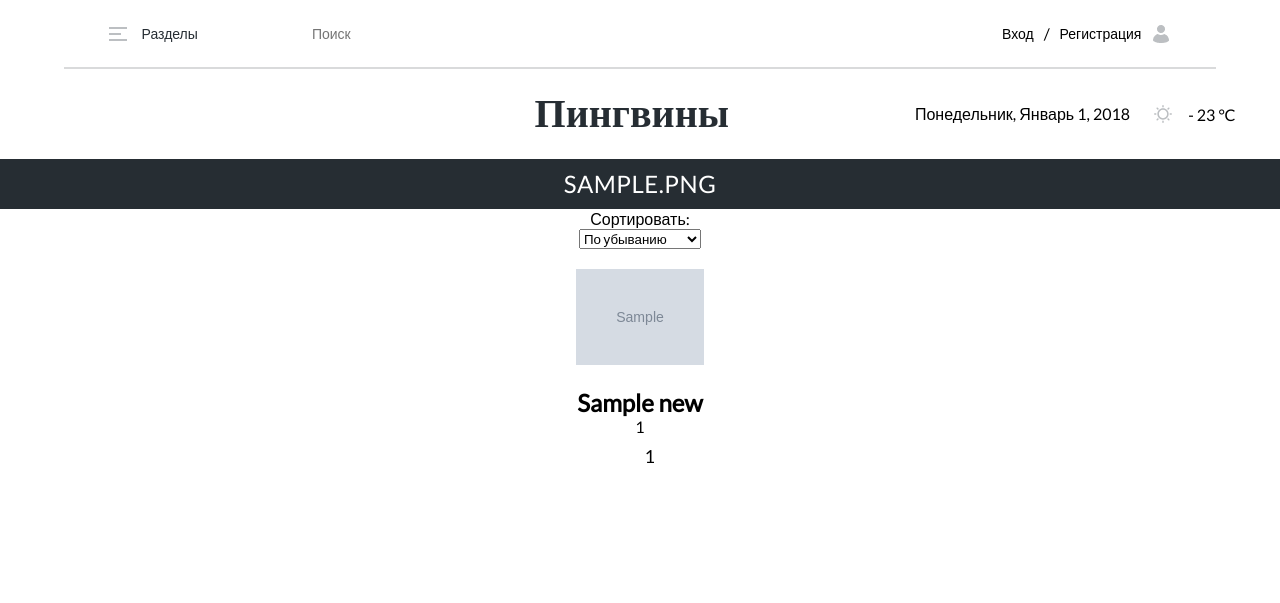
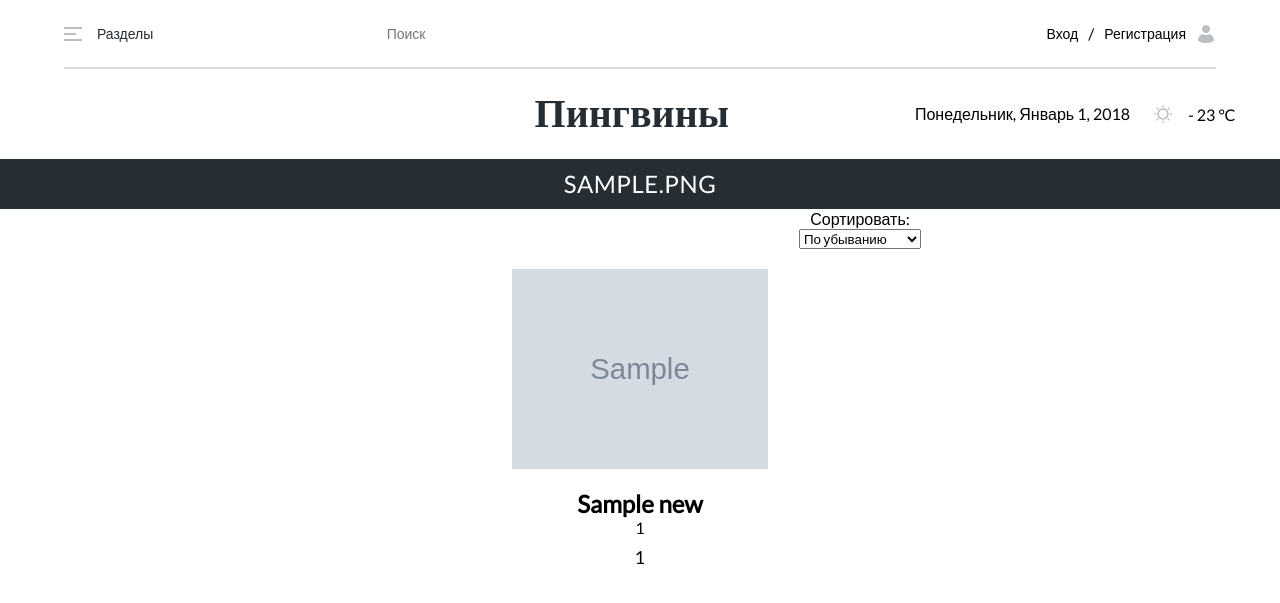
Before and after one commit to Molin1987/lab1, a PHP site: page / in a window 1280 px wide; the page is wider, and only the part inside the window is pictured. Shown: the top 603 px of that part. Run offline with PHP 8.4, Linux system fonts and the light colour scheme; tables that the repository leaves empty or names only in its code hold one stand-in row (values such as "Sample post"); grey boxes marked "Sample" are stand-in pictures.

Commit message:
Пингвины 14.03.24

```diff
--- a/Shaekhov-penguins/header.php
+++ b/Shaekhov-penguins/header.php
@@ -1,3 +1,7 @@
+<script src="https://cdnjs.cloudflare.com/ajax/libs/jquery/3.7.1/jquery.min.js"
+    integrity="sha512-v2CJ7UaYy4JwqLDIrZUI/4hqeoQieOmAZNXBeQyjo21dadnwR+8ZaIJVT8EE2iyI61OV8e6M8PP2/4hpQINQ/g=="
+    crossorigin="anonymous" referrerpolicy="no-referrer">
+</script>
 <?php
 require "connect.php";
 $query_get_category = "select * from categories";
@@ -5,7 +9,13 @@ $categories = mysqli_fetch_all(mysqli_query($con, $query_get_category)) ; sessio
 session_start();
 $username = isset($_SESSION["user_id"]) ? mysqli_fetch_assoc(mysqli_query($con, 'select name from users where user_id =' . $_SESSION["user_id"]))["name"] : false;
 
+$search = isset($_GET["search"]) ? $_GET["search"] : false;
+if ($search) {
+    $query = "SELECT * FROM news WHERE title LIKE '%$search%'";
+    $news = mysqli_query($con, $query);
+}
 $news = mysqli_query($con, "select * from news");
+
 
 
 
@@ -29,7 +39,9 @@ $news = mysqli_query($con, "select * from news");
                     <img src="images/Hamburger menu.png" alt="">
                     <h2>Разделы</h2>
                 </div>
-                <input type="text" placeholder="Поиск" class="poisk">
+                        <form id="search-form" action="/" method="get">
+                            <input class="poisk" type="search" id='search' name="search" placeholder="Поиск">
+                        </form>
                 <div class="vhod">
                     <?php if ($username) { ?>
                         <a href="page.php" class="pers-name"><?= $username ?></a>
@@ -61,8 +73,12 @@ $news = mysqli_query($con, "select * from news");
             echo "<li><a href='/?new=" . $category[0] . "'>$category[1]</a></li>";
             }
         ?>
-
-
-
     </div>
+    <script>
+        $('#search-form').on ('keyup', function (e) {
+            <?php
+                $searching = isset($_GET['search'])? $_GET['search']: false;
+                ?>
+        });
+    </script>
 </main>
--- a/Shaekhov-penguins/index.php
+++ b/Shaekhov-penguins/index.php
@@ -2,26 +2,30 @@
 include "connect.php";
 include "header.php";
 
+$search = isset($_GET["search"]) ? $_GET["search"] : false; // Переменная для поиска
 $cat = isset($_GET["new"]) ? $_GET["new"] : false;
 $sort = isset($_GET["sort"]) ? $_GET["sort"] : "DESC"; // По умолчанию сортировка по убыванию
-$query_get_category = "select * from categories";
+
+$query_get_category = "SELECT * FROM categories";
 $categories = mysqli_fetch_all(mysqli_query($con, $query_get_category));
-$count_news = mysqli_num_rows($news); // Получите общее количество новостных статей
 
-if($cat == false) {
-    $news = mysqli_query($con, "SELECT * FROM news ORDER BY publish_date $sort");
-} else {
-    $news = mysqli_query($con, "SELECT * FROM news WHERE category_id=$cat ORDER BY publish_date $sort");
-}
+$query_count_news = "SELECT * FROM news"; // Запрос для получения общего количества новостей
+$count_news = mysqli_num_rows(mysqli_query($con, $query_count_news)); // Получение общего количества новостей
 
 $paginate_count = 2; // Количество новостных статей на странице
 $page = isset($_GET['page']) ? $_GET['page'] : 1; // Текущий номер страницы
-$offset = $page * $paginate_count - $paginate_count; // Вычислите смещение для SQL-запроса
+$offset = $page * $paginate_count - $paginate_count; // Вычисление смещения для SQL-запроса
 
 if ($cat == false) {
     $news = mysqli_query($con, "SELECT * FROM news ORDER BY publish_date $sort LIMIT $paginate_count OFFSET $offset");
 } else {
     $news = mysqli_query($con, "SELECT * FROM news WHERE category_id=$cat ORDER BY publish_date $sort LIMIT $paginate_count OFFSET $offset");
+}
+
+// Проверка на наличие поискового запроса и формирование SQL-запроса для поиска
+if($search){
+    $query_newcat = "SELECT * FROM news WHERE title LIKE '%$search%'";
+    $result = mysqli_query($con, $query_newcat);
 }
 
 ?>
@@ -55,29 +59,38 @@ if ($cat == false) {
 <div class="main">
     <div class="last-news">
         <?php
+        if (isset($result) && mysqli_num_rows($result) > 0) { // Проверка на результаты поиска
+            while($new = mysqli_fetch_assoc($result)){
+                echo "<div class='card'>";
+                $new_id = $new["news_id"];
+                echo "<img class='img-card' src='images/news/" . $new['image'] . "'>";
+                echo "<h2 class='c_title'>" . $new['title'] . "</h2>";
+                echo "<a href='oneNew.php?new=$new_id'>" . $new['news_id'] . "</a>";
+                echo "</div>";
+            }
+        } else {
             if (mysqli_num_rows($news) == 0){
                 echo "<h3>Данных нет</h3>";
             } else {
                 while($new = mysqli_fetch_assoc($news)){
                     echo "<div class='card'>";
                     $new_id = $new["news_id"];
-                echo "<img src='images/news/" . $new['image'] . "'>";
+                    echo "<img class='img-card' src='images/news/" . $new['image'] . "'>";
                     echo "<h2 class='c_title'>" . $new['title'] . "</h2>";
                     echo "<a href='oneNew.php?new=$new_id'>" . $new['news_id'] . "</a>";
                     echo "</div>";
                 }
             }
+        }
         ?>
+    </div>
+</div>
 <div class="pagination">
-    <li>
     <?php
     for ($i = 1; $i <= ceil($count_news / $paginate_count); $i++) {
         echo "<li><a href='?page=$i" . ($sort ? "&sort=$sort" : "") . ($cat ? "&new=$cat" : "") . "'>$i</a></li>";
     }
     ?>
-    </li>
-    </div>
-    </div>
 </div>
 </body>
 </html>
--- a/Shaekhov-penguins/style.css
+++ b/Shaekhov-penguins/style.css
@@ -60,11 +60,11 @@ font-family: "Lato", sans-serif;
     text-transform: uppercase;
 }
 form{
-    padding-top: 60px;
     display: flex;
     flex-direction: column;
     align-items: center;
     justify-content: center;
+    width: 1300px;
 }
 form input[text]{
     width: 313px;
@@ -277,8 +277,8 @@ main{
 }
 .last-news img{
     padding: 20px;
-    width: 10%;
-    height: 50%;
+    width: 20%;
+    height: 25%;
 }
 .post_img{
     width: 100%;
@@ -311,6 +311,7 @@ a{
 }
 .forms{
     padding-top: 0;
+    width: 1720px;
 }
 
 .pagination{
@@ -375,3 +376,11 @@ a{
     background-color: black;
     border-radius: 5%;
 }
+
+.card{
+
+}
+
+.img-card{
+
+}
```
Also changed, not shown: Shaekhov-penguins/oneNew.php (+6 -2 lines), Shaekhov-penguins/images/comment.png (added), Shaekhov-penguins/search.php (added). Lines whose indentation alone changed are shown as unchanged.
